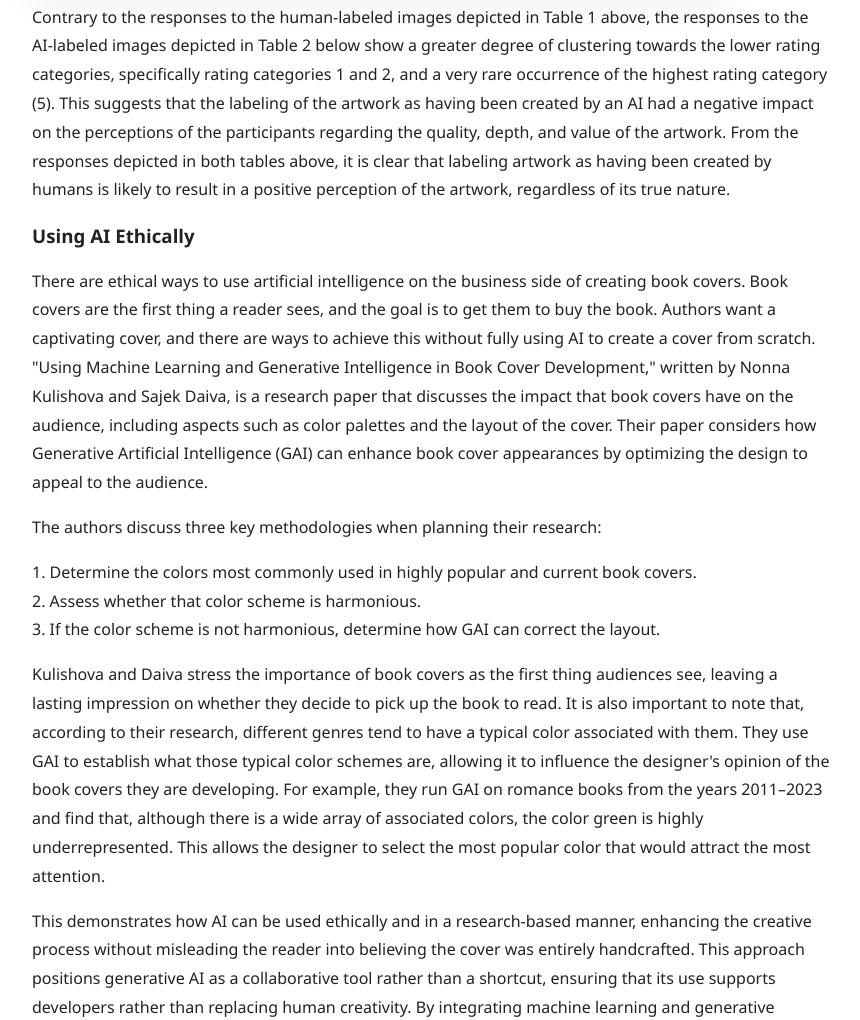
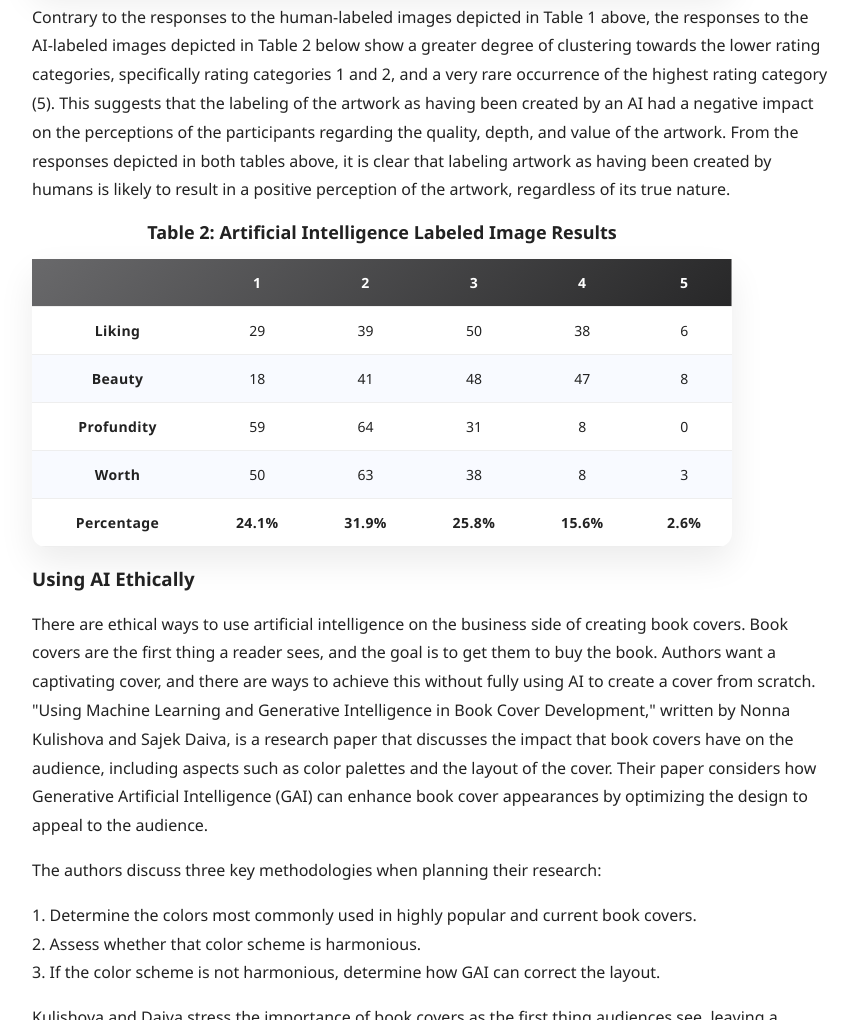
Before and after one commit to cassandraminadeo/cassandraminadeo, a plain HTML site: page AI_Created_Book_Covers.html in a window 1280 px wide. Shown: the part 4792-5812 px from the top of the page, without its empty margins (208-1068 px from the left). Drawn offline with Linux system fonts and the light colour scheme.

Commit message:
Update AI_Created_Book_Covers.html

```diff
--- a/AI_Created_Book_Covers.html
+++ b/AI_Created_Book_Covers.html
@@ -421,6 +421,72 @@ footer {
 
 <p>Contrary to the responses to the human-labeled images depicted in Table 1 above, the responses to the AI-labeled images depicted in Table 2 below show a greater degree of clustering towards the lower rating categories, specifically rating categories 1 and 2, and a very rare occurrence of the highest rating category (5). This suggests that the labeling of the artwork as having been created by an AI had a negative impact on the perceptions of the participants regarding the quality, depth, and value of the artwork. From the responses depicted in both tables above, it is clear that labeling artwork as having been created by humans is likely to result in a positive perception of the artwork, regardless of its true nature.</p>
 
+<div class="table-wrapper">
+<table class="content-table">
+  <caption>Table 2: Artificial Intelligence Labeled Image Results
+</caption>
+
+  <thead>
+    <tr>
+      <th></th>
+      <th>1</th>
+      <th>2</th>
+      <th>3</th>
+      <th>4</th>
+      <th>5</th>
+    </tr>
+  </thead>
+
+  <tbody>
+    <tr>
+      <th>Liking</th>
+      <td>29</td>
+      <td>39</td>
+      <td>50</td>
+      <td>38</td>
+      <td>6</td>
+    </tr>
+
+    <tr>
+      <th>Beauty</th>
+      <td>18</td>
+      <td>41</td>
+      <td>48</td>
+      <td>47</td>
+      <td>8</td>
+    </tr>
+
+    <tr>
+      <th>Profundity</th>
+      <td>59</td>
+      <td>64</td>
+      <td>31</td>
+      <td>8</td>
+      <td>0</td>
+    </tr>
+
+    <tr>
+      <th>Worth</th>
+      <td>50</td>
+      <td>63</td>
+      <td>38</td>
+      <td>8</td>
+      <td>3</td>
+    </tr>
+
+    <tr>
+      <th>Percentage</th>
+      <th>24.1%</th>
+      <th>31.9%</th>
+      <th>25.8%</th>
+      <th>15.6%</th>
+      <th>2.6%</th>
+    </tr>
+
+  </tbody>
+</table>
+</div>
+
 <h3> Using AI Ethically</h3>
 <p>There are ethical ways to use artificial intelligence on the business side of creating book covers. Book covers are the first thing a reader sees, and the goal is to get them to buy the book. Authors want a captivating cover, and there are ways to achieve this without fully using AI to create a cover from scratch. "Using Machine Learning and Generative Intelligence in Book Cover Development," written by Nonna Kulishova and Sajek Daiva, is a research paper that discusses the impact that book covers have on the audience, including aspects such as color palettes and the layout of the cover. Their paper considers how Generative Artificial Intelligence (GAI) can enhance book cover appearances by optimizing the design to appeal to the audience. </p>
 <p> The authors discuss three key methodologies when planning their research:</p>
```
